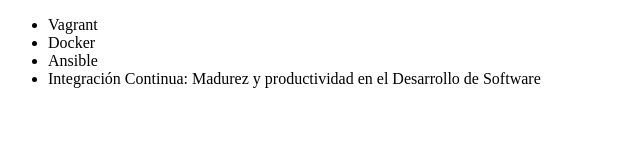
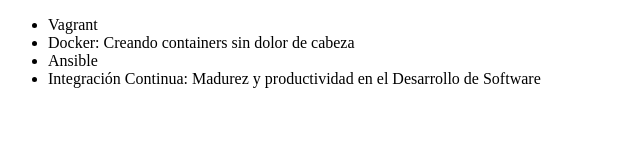
Before and after one commit to Braskuwu/alura-git, a plain HTML site: page index.html in a window 1280 px wide. Shown: the whole page, without its empty margins (0-640 px from the left). Drawn offline with Linux system fonts and the light colour scheme.

Commit message:
Corrigiendo el nombre del curso de Docker

```diff
--- a/index.html
+++ b/index.html
@@ -3,12 +3,12 @@
 <html lang="en">
     <head>
         <meta charset="utf-8">
-        <title>Cursos Alura</title>
+        <title>Lista de cursos de DevOps de Alura</title>
     </head>
     <body>
         <ul>
             <li>Vagrant</li>
-            <li>Docker</li>
+            <li>Docker: Creando containers sin dolor de cabeza</li>
             <li>Ansible</li>
             <li>Integración Continua: Madurez y productividad en el Desarrollo de Software</li>
         </ul>
```
Also changed, not shown: 1 other file.
